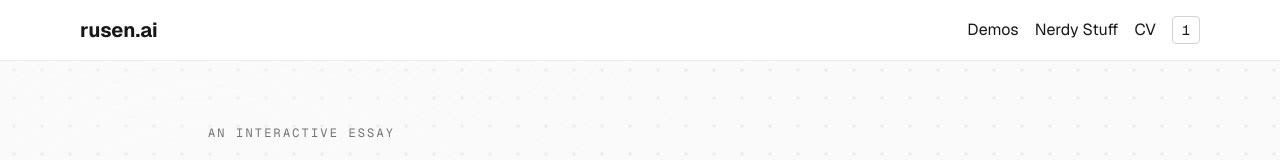
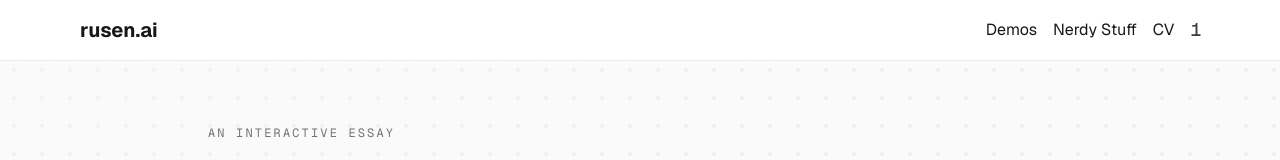
Before and after one commit to rusenbb/rusen-ai, a Next.js app: page /emergence in a window 1280 px wide. Shown: the top 160 px of the page. Built offline with nearby package versions, Linux system fonts and the light colour scheme.

Commit message:
Simplify header theme toggle

```diff
--- a/src/app/components/ThemeToggle.tsx
+++ b/src/app/components/ThemeToggle.tsx
@@ -32,21 +32,13 @@ export default function ThemeToggle() {
       onClick={handleToggle}
       aria-label={`Switch to ${isDark ? "light" : "dark"} theme`}
       title={`Switch to ${isDark ? "light" : "dark"} theme`}
-      className="relative inline-flex items-center justify-center font-mono tabular-nums hover:opacity-80 transition overflow-hidden h-7 w-7 rounded border border-neutral-300 dark:border-neutral-700 text-sm"
+      className="group inline-flex items-center justify-center self-center font-mono tabular-nums leading-none text-neutral-700 transition hover:text-neutral-950 dark:text-neutral-300 dark:hover:text-neutral-50"
     >
-      <span
-        className="absolute inset-0 flex items-center justify-center transition-transform duration-300 ease-out"
-        style={{ transform: isDark ? "translateY(0)" : "translateY(-100%)" }}
-        aria-hidden={!isDark}
-      >
-        0
+      <span className="text-[1.15rem] font-medium tracking-[-0.08em] transition-transform duration-200 group-hover:-translate-y-px">
+        {isDark ? "0" : "1"}
       </span>
-      <span
-        className="absolute inset-0 flex items-center justify-center transition-transform duration-300 ease-out"
-        style={{ transform: isDark ? "translateY(100%)" : "translateY(0)" }}
-        aria-hidden={isDark}
-      >
-        1
+      <span className="sr-only">
+        Current theme: {isDark ? "dark" : "light"}
       </span>
     </button>
   );
```
